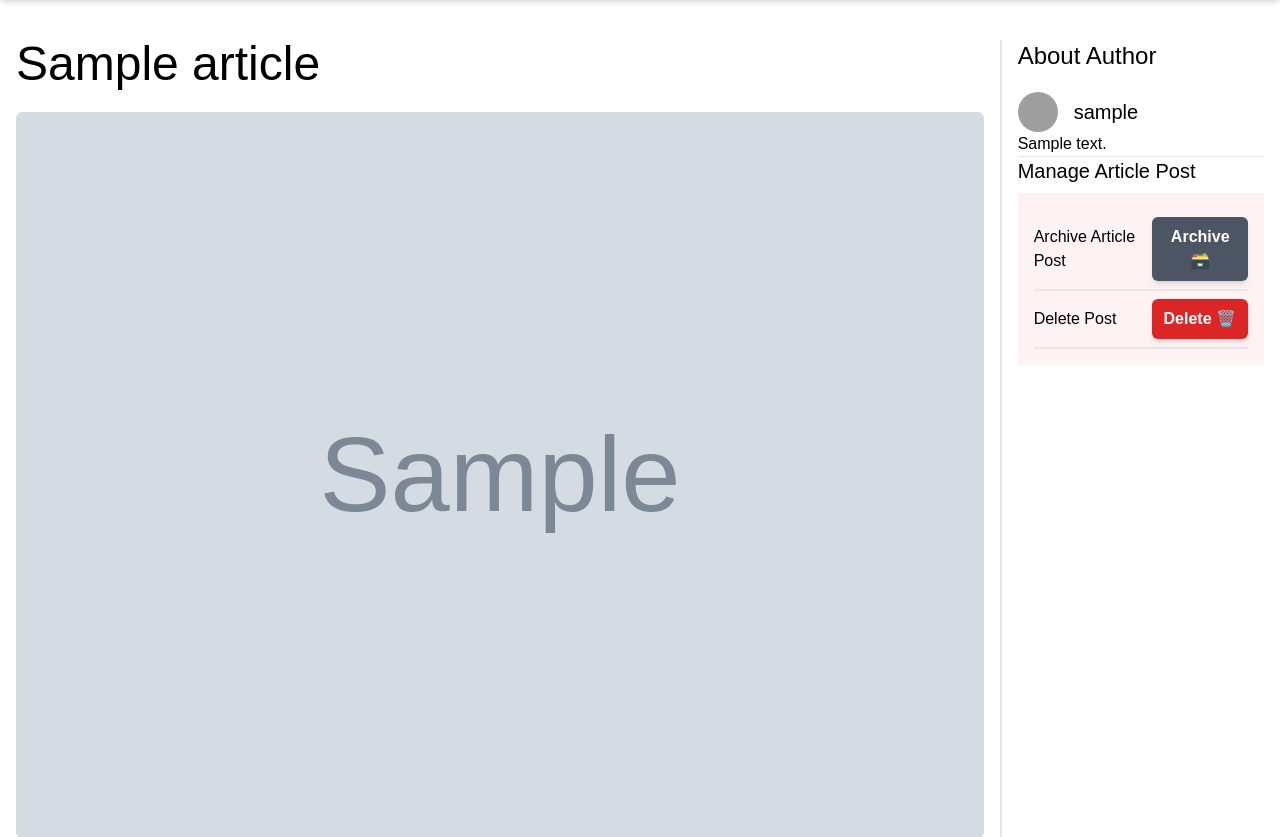
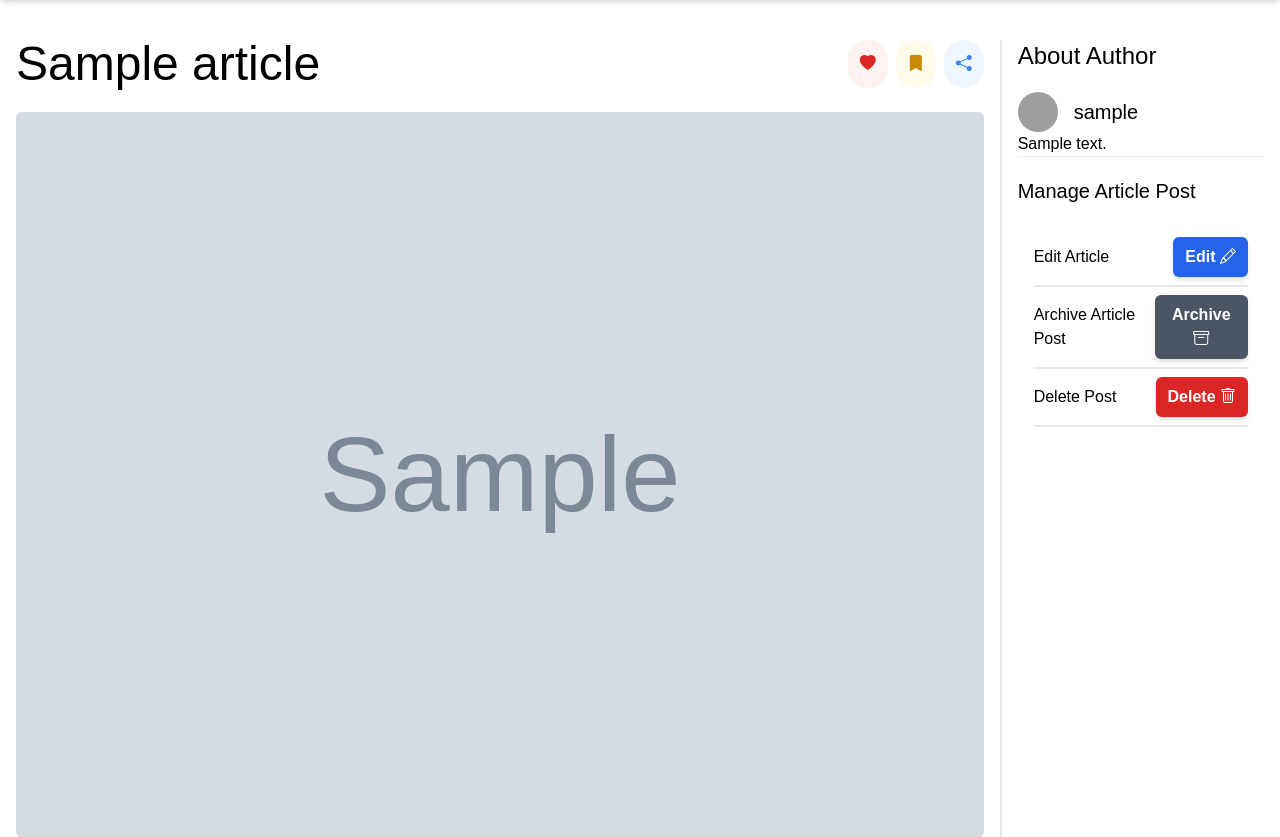
Before and after one commit to rehan-ankalgi-7t2/vichar-sagar-django, a Django app: page /vicharsagar/article/1 in a window 1280 px wide. Shown: the part 80-917 px from the top of the page. Run offline with Django 5.2, Linux system fonts and the light colour scheme; a user stored in the database is signed in; tables that the repository leaves empty hold one stand-in row (values such as "Sample post"); grey boxes marked "Sample" are stand-in pictures; some libraries are stand-ins or nearby versions; grey boxes are pictures that could not be loaded.

Commit message:
like functionality complete

```diff
--- a/config/vicharsagar/templates/vicharsagar/profile.html
+++ b/config/vicharsagar/templates/vicharsagar/profile.html
@@ -75,9 +75,7 @@
                 <span>followers: {{profile_data.followers}}</span>
                 <span>following:{{profile_data.following}}</span>
                 <button class="py-2 px-5 bg-blue-500 text-white rounded-md shadow-md"><a href="/vicharsagar/profile/edit">Edit Profile <i class="bi bi-pencil"></i> </a></button>
-
                 <hr>
-
                 <h3 class="text-xl">Your Lists</h3>
                 <div class="flex w-full items-center justify-between">Create new List <a href="/vicharsagar/list/create"><button><i class="bi bi-plus-circle text-2xl"></i></button></a></div>
                 <div class="flex flex-col items-start gap-3">
--- a/config/vicharsagar/templates/vicharsagar/view_article.html
+++ b/config/vicharsagar/templates/vicharsagar/view_article.html
@@ -6,7 +6,34 @@
             <div class="md:w-4/5 border-r-2 pr-4">
                 {% if article_data %}
                     <article>
-                        <h1 class="text-5xl">{{article_data.articleTitle}}</h1>
+                        <div class="flex items-center justify-between">
+                            <h1 class="text-5xl">{{article_data.articleTitle}}</h1>
+                            <div class="flex items-center gap-2">
+                                <a href="/vicharsagar/article/like/{{article_data.id}}" class="bg-red-50 p-3 rounded-full aspect-1 text-red-600">
+                                    <button class="aspect-1">
+                                        {% if isLiked %}
+                                            <i class="bi bi-heart-fill"> </i>
+                                        {% else %}
+                                            <i class="bi bi-heart"></i>
+                                        {% endif %}
+                                    </button>
+                                </a>
+                                <a href="/vicharsagar/article/like/{{article_data.id}}" class="bg-yellow-50 p-3 rounded-full aspect-1 text-yellow-600">
+                                    <button class="aspect-1">
+                                        {% if isLiked %}
+                                            <i class="bi bi-bookmark-fill"></i>
+                                        {% else %}
+                                            <i class="bi bi-bookmark"></i>
+                                        {% endif %}
+                                    </button>
+                                </a>
+                                <a href="/vicharsagar/article/like/{{article_data.id}}" class="bg-blue-50 p-3 rounded-full aspect-1 text-blue-500">
+                                    <button class="aspect-1">
+                                        <i class="bi bi-share-fill"></i>
+                                    </button>
+                                </a>
+                            </div>
+                        </div>
                         <br>
                         {% if article_data.articleImage %}
                             <img src={{article_data.articleImage.url}} alt={{article_data.articleTitle}} class="w-full bg-contain bg-center rounded-md">
@@ -57,17 +84,21 @@
                 {% endif %}
                 <hr>
                 {% if isUserAuthor %}
-                    <div>
+                    <div class="py-5">
                         <h2 class="text-xl">Manage Article Post</h2>
-                        <div class="bg-red-50 p-4 flex flex-col items-stretch mt-2">
+                        <div class="p-4 flex flex-col items-stretch mt-2">
+                            <div class="w-full flex items-center justify-between border-b-2 py-2">
+                                <p>Edit Article</p>
+                                <button class="py-2 px-3 bg-blue-600 shadow-md rounded-md font-semibold text-white">Edit <i class="bi bi-pencil"></i></button>
+                            </div>
                             <div class="w-full flex items-center justify-between border-b-2 py-2">
                                 <p>Archive Article Post</p>
-                                <button class="py-2 px-3 bg-gray-600 shadow-md rounded-md font-semibold text-white">Archive 🗃️</button>
+                                <button class="py-2 px-3 bg-gray-600 shadow-md rounded-md font-semibold text-white">Archive <i class="bi bi-archive"></i></button>
                             </div>
                             <div class="w-full flex items-center justify-between border-b-2 py-2">
                                 <p>Delete Post</p>
                                 <a href="/vicharsagar/article/delete/{{article_data.id}}">
-                                    <button class="py-2 px-3 bg-red-600 shadow-md rounded-md font-semibold text-white">Delete 🗑️</button>
+                                    <button class="py-2 px-3 bg-red-600 shadow-md rounded-md font-semibold text-white">Delete <i class="bi bi-trash"></i></button>
                                 </a>
                             </div>
                         </div>
--- a/config/vicharsagar/urls.py
+++ b/config/vicharsagar/urls.py
@@ -30,6 +30,7 @@ urlpatterns = [
     path("article/create", views.create_article_view, name="create-article"),
     path("article/<int:article_id>", views.article_details_view, name="view-article"),
     path("article/delete/<int:article_id>", views.delete_article, name="delete-article"),
+    path("article/like/<int:article_id>", views.toggle_like_article, name="toggle-like-article"),
     path("list/create", views.create_list_view, name="create-list"),
     path("list/<int:list_id>", views.list_detail_view, name="list-detail"),
 ]
--- a/config/vicharsagar/views.py
+++ b/config/vicharsagar/views.py
@@ -4,6 +4,7 @@ from django.contrib import messages
 from django.contrib.auth.models import User
 from django.db import IntegrityError
 from django.contrib.auth import authenticate, login, logout
+from django.contrib.auth.decorators import login_required
 from .models import Article, Topic, Profile, Comment, List
 from .forms import ProfileForm, ArticleForm, CommentForm, CreateListForm
 
@@ -199,10 +200,14 @@ def create_article_view(request):
 
 def article_details_view(request, article_id):
     isUserAuthor = False
+    isLiked = False
     curr_article = get_object_or_404(Article, pk=article_id)
     article_author = get_object_or_404(User, pk=curr_article.author.id)
     author_profile = get_object_or_404(Profile, user=article_author.id)
     article_comments = Comment.objects.filter(article = article_id)
+
+    if(request.user in curr_article.likes.all()):
+        isLiked = True
 
     if request.user == article_author:
         isUserAuthor = True
@@ -229,6 +234,7 @@ def article_details_view(request, article_id):
         "author_profile": author_profile,
         "comments": article_comments or [],
         "isUserAuthor": isUserAuthor,
+        "isLiked": isLiked,
         "comments_count": len(article_comments),
         "form": form
     }
@@ -275,3 +281,19 @@ def list_detail_view(request, list_id):
     }
 
     return render(request, "vicharsagar/list_detail.html", context)
+
+@login_required
+def toggle_like_article(request, article_id):
+    article = get_object_or_404(Article, id=article_id)
+    user = request.user
+
+    if user in article.likes.all():
+        article.likes.remove(user)  # Unlike the article
+    else:
+        article.likes.add(user)  # Like the article
+
+    return redirect('view-article', article_id=article.id)
+
+@login_required
+def toggle_article_in_list(request, list_id, article_id):
+    return redirect('view-article', article_id=article_id)
```
